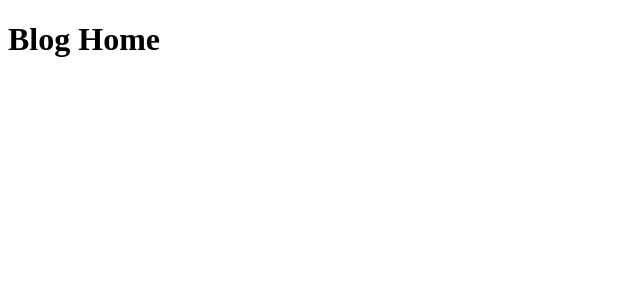
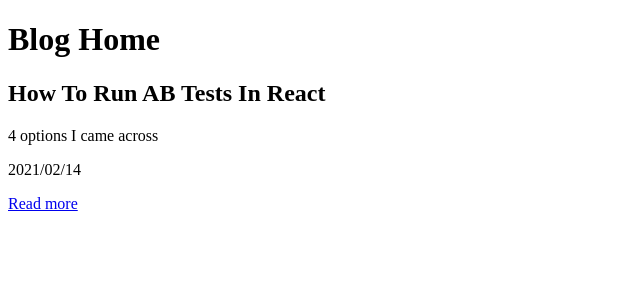
Before and after one commit to CarlosVilasAlvarez/carlosvilasdev-old, a Next.js app: page /blog in a window 1280 px wide. Shown: the top 300 px of the page, without its empty margins (0-640 px from the left). Built offline with nearby package versions, Linux system fonts and the light colour scheme.

Commit message:
[blog-posts-cards] render cards in the blog page

```diff
--- a/src/pages/blog/index.tsx
+++ b/src/pages/blog/index.tsx
@@ -1,9 +1,36 @@
-function BlogHome(): JSX.Element {
+import { GetStaticProps } from 'next';
+import BlogPostCard from '../../components/shared/BlogPostCard/BlogPostCard';
+import { getAllPosts, Post } from '../../lib/blogApi';
+
+type BlogHomeProps = {
+    posts: Post[];
+};
+
+function BlogHome({ posts }: BlogHomeProps): JSX.Element {
     return (
         <div>
             <h1>Blog Home</h1>
+            {posts.map((post) => {
+                return (
+                    <BlogPostCard
+                        slug={post.slug}
+                        title={post.metadata.title}
+                        description={post.metadata.description}
+                        published_date={post.metadata.published_date}
+                    />
+                );
+            })}
         </div>
     );
 }
 
+export const getStaticProps: GetStaticProps = async () => {
+    const posts = await getAllPosts();
+    return {
+        props: {
+            posts,
+        },
+    };
+};
+
 export default BlogHome;
```
